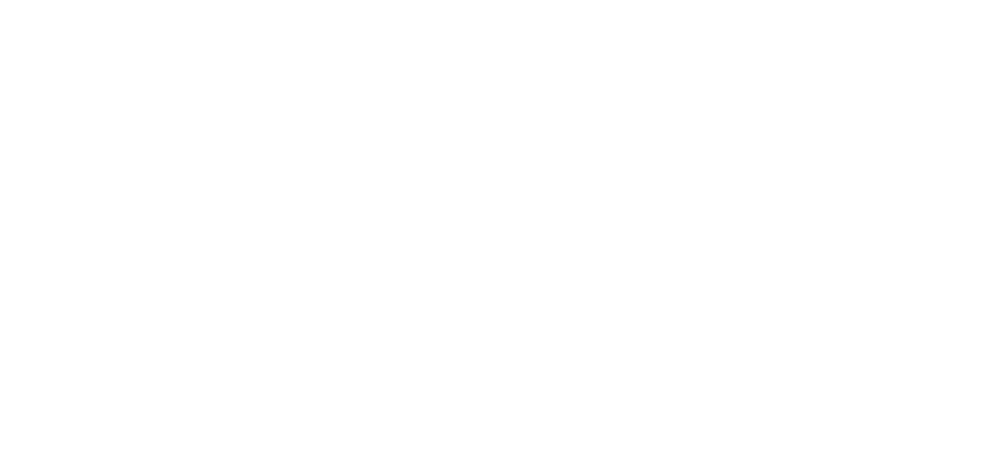
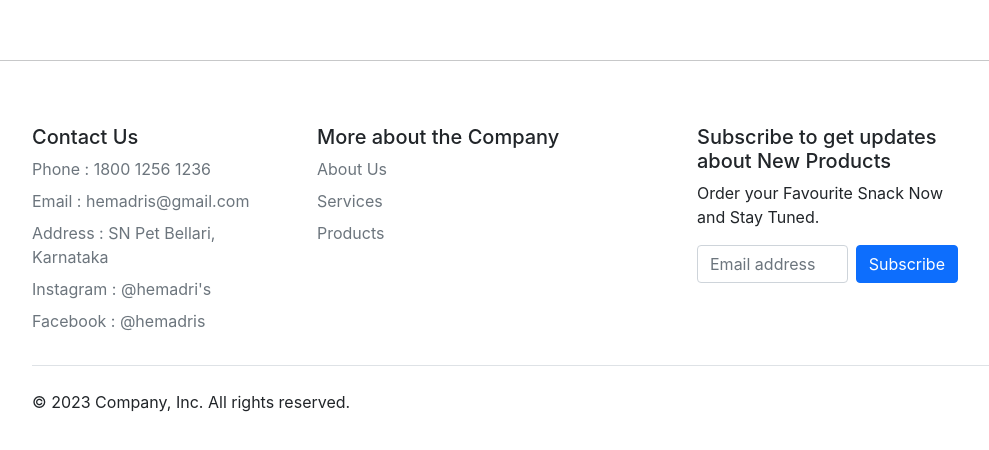
Before and after one commit to Anandateertha/Ecommerce-Website, a React (Create React App) app: page /login in a window 1280 px wide. Shown: the part 935-1385 px from the top of the page, without its empty margins (50-1039 px from the left). Before the commit the page ends 900 px from the top, so only its background shows below. Built offline with nearby package versions, Linux system fonts and the light colour scheme; the HTML template or start-up script is replaced by a standard one.

Commit message:
Footer added

```diff
--- a/src/App.js
+++ b/src/App.js
@@ -18,6 +18,7 @@
 import Cart from './components/Cart';
 import Alert from './components/Alert';
 import Account from './components/Account';
+import Footer from './components/Footer';
 
 function App() {
 
@@ -40,8 +41,8 @@
             <Route exact path="/orderfromusers" element={<OrderFromUsers/>} />
             <Route exact path="/cart" element={<Cart/>} />
             <Route exact path="/account" element={<Account/>} />
-
           </Routes>
+          <Footer/>
         </Router>
       </ProductState>
     </>
--- /dev/null
+++ b/src/components/Footer.js
@@ -0,0 +1,55 @@
+import React from 'react'
+import { Link } from 'react-router-dom'
+
+const Footer = () => {
+    return (
+        <>
+            <div style={{ marginTop: '95px', bottom: '0' }}>
+                <hr />
+                <div className="container">
+                    <footer className="py-5">
+                        <div className="row">
+                            <div className="col-3">
+                                <h5>Contact Us</h5>
+                                <ul className="nav flex-column">
+                                    <li className="nav-item mb-2"><Link to="/" className="nav-link p-0 text-muted">Phone : 1800 1256 1236</Link></li>
+                                    <li className="nav-item mb-2"><Link to="/" className="nav-link p-0 text-muted">Email : hemadris@gmail.com</Link></li>
+                                    <li className="nav-item mb-2"><Link to="/" className="nav-link p-0 text-muted">Address : SN Pet Bellari, Karnataka</Link></li>
+                                    <li className="nav-item mb-2"><Link to="/" className="nav-link p-0 text-muted">Instagram : @hemadri's</Link></li>
+                                    <li className="nav-item mb-2"><Link to="/" className="nav-link p-0 text-muted">Facebook : @hemadris</Link></li>
+                                </ul>
+                            </div>
+
+                            <div className="col-3">
+                                <h5>More about the Company</h5>
+                                <ul className="nav flex-column">
+                                    <li className="nav-item mb-2"><Link to="/" className="nav-link p-0 text-muted">About Us</Link></li>
+                                    <li className="nav-item mb-2"><Link to="/" className="nav-link p-0 text-muted">Services</Link></li>
+                                    <li className="nav-item mb-2"><Link to="/" className="nav-link p-0 text-muted">Products</Link></li>
+                                </ul>
+                            </div>
+
+                            <div className="col-3 offset-1">
+                                <form>
+                                    <h5>Subscribe to get updates about New Products</h5>
+                                    <p>Order your Favourite Snack Now and Stay Tuned.</p>
+                                    <div className="d-flex w-100 gap-2">
+                                        <label for="newsletter1" className="visually-hidden">Email address</label>
+                                        <input id="newsletter1" type="text" className="form-control" placeholder="Email address" />
+                                        <button className="btn btn-primary" type="button">Subscribe</button>
+                                    </div>
+                                </form>
+                            </div>
+                        </div>
+
+                        <div className="d-flex justify-content-between py-4 my-4 border-top">
+                            <p>&copy; 2023 Company, Inc. All rights reserved.</p>
+                        </div>
+                    </footer>
+                </div>
+            </div>
+        </>
+    )
+}
+
+export default Footer
--- a/src/components/Home.js
+++ b/src/components/Home.js
@@ -16,14 +16,14 @@
                             aria-label="Slide 3"></button>
                     </div>
                     <div className="carousel-inner" style={{ height: '800px', width: '800px', marginTop: '45px' }}>
-                        <div className="carousel-item active" data-bs-interval="1500">
+                        <div className="carousel-item active" data-bs-interval="2000">
                             <img src="https://media.istockphoto.com/id/852192776/photo/namkeen-collection.jpg?b=1&s=612x612&w=0&k=20&c=oZXAK8VA-5Pun_3kE3_HkI5aaabe7t4lZf0G9vrIXFw=" className="d-block w-100" alt="..." style={{height:'500px'}} />
                             <div className="carousel-caption d-none d-md-block">
                                 <h5 style={{ color: 'black' }}>Order Your Snacks Now</h5>
                                 <p style={{ color: 'black' }}>Click on Buy Now to Order</p>
                             </div>
                         </div>
-                        <div className="carousel-item" data-bs-interval="1500">
+                        <div className="carousel-item" data-bs-interval="2000">
                             <img src="https://media.istockphoto.com/id/1169097707/photo/spicy-and-hot-parippu-vada-and-indian-tea.jpg?b=1&s=612x612&w=0&k=20&c=o-OkgdAUXY6rD5K7g-W4M2r5YRl2-NNraVxQlnicFWE=" className="d-block w-100" alt="..." style={{height:'500px'}} />
                             <div className="carousel-caption d-none d-md-block">
                                 <h5>Click Add to Cart to order at a time</h5>
--- a/src/components/Products.js
+++ b/src/components/Products.js
@@ -22,8 +22,8 @@
 
 
     return (
-        <div className='container row mx-auto font' >
-            <h2 className=''>Products Available, Click Buy Now to Order!</h2>
+        <div className='container row mx-auto font my-3' >
+            <h2>Products Available, Click Buy Now to Order!</h2>
             {products.length!==0?products.map((product) => {
                 return <ProductItem key={product._id} product={product}/>
             }):"No items found"}
```
